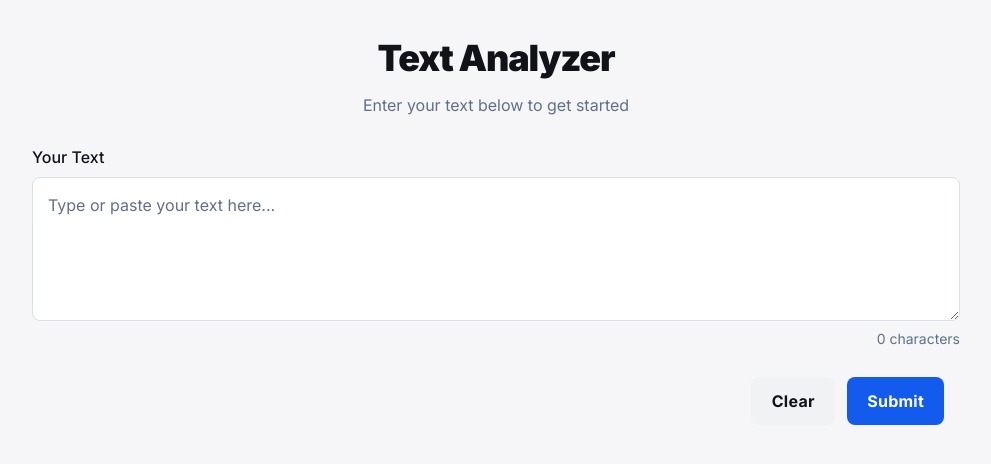
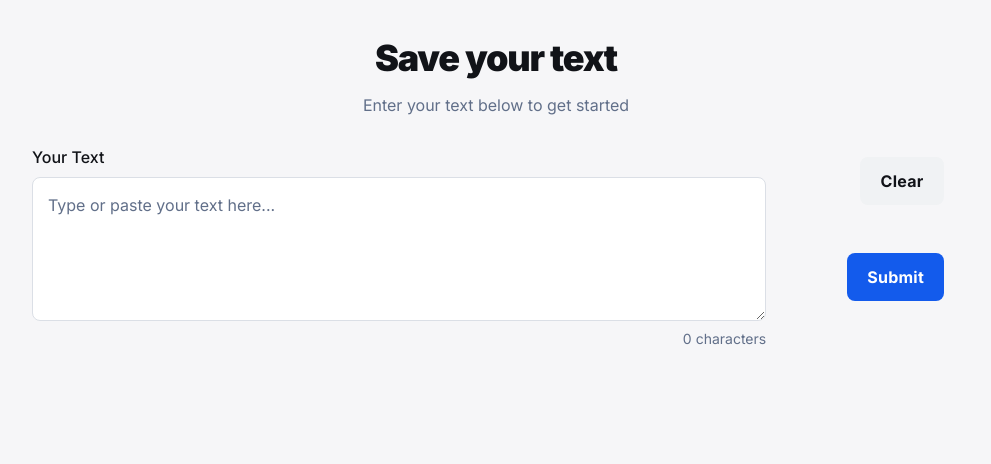
Before and after one commit to MaiAnnur/simpleForm, a plain HTML site: page index.html in a window 1280 px wide. Shown: the whole page, without its empty margins (144-1135 px from the left). Drawn offline with nearby package versions, Linux system fonts and the light colour scheme.

Commit message:
fix: change as title

```diff
--- a/index.html
+++ b/index.html
@@ -60,7 +60,7 @@
                 <h1
                   class="text-[#111318] dark:text-white text-4xl font-black leading-tight tracking-[-0.033em]"
                 >
-                  Text Analyzer
+                  Save your text
                 </h1>
                 <p
                   class="text-[#616f89] dark:text-gray-400 text-base font-normal leading-normal"
@@ -69,7 +69,7 @@
                 </p>
               </div>
             </div>
-            <div class="flex flex-col gap-4 px-4 py-3">
+            <div class="flex flex-colS gap-4 px-4 py-3">
               <div class="flex w-full flex-wrap items-end">
                 <label class="flex flex-col flex-1">
                   <p
```
